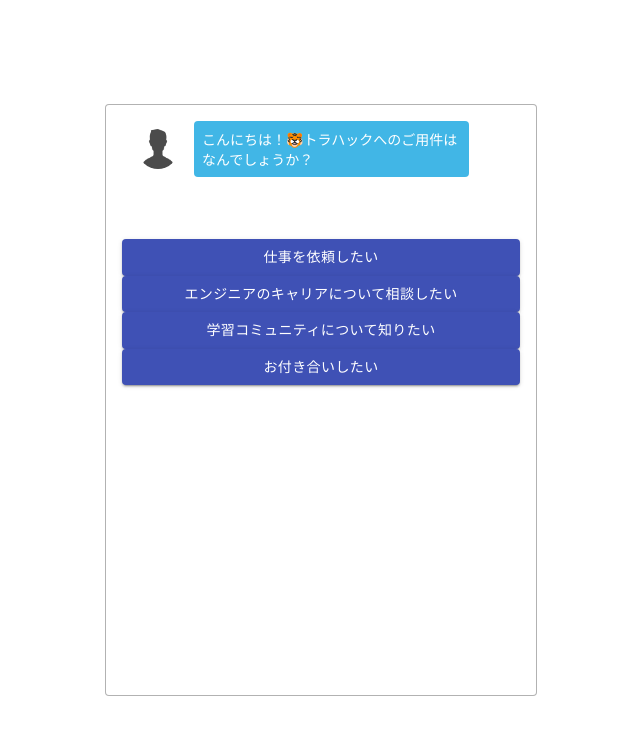
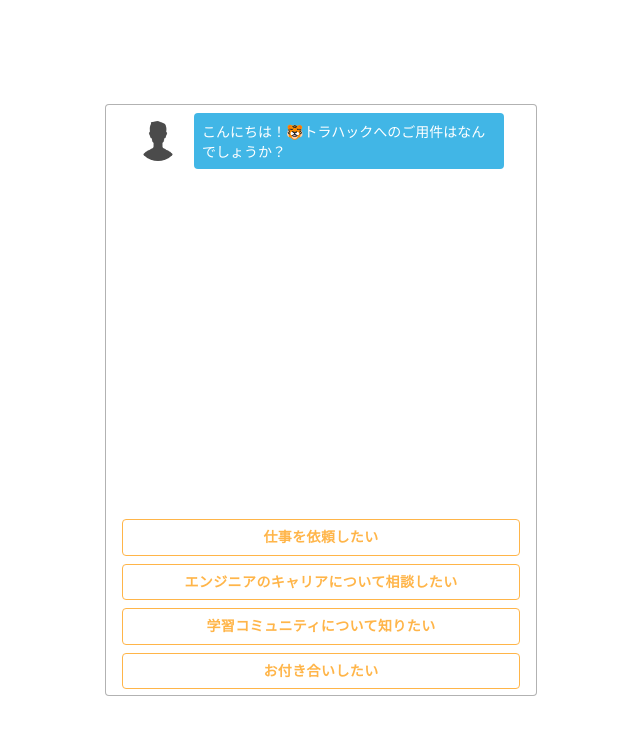
Before and after one commit to kojiokajima/react-chatbot01, a React (Create React App) app: page / in a window 1280 px wide. Shown: the top 734 px of the page, without its empty margins (319-959 px from the left). Built offline with nearby package versions, Linux system fonts and the light colour scheme.

Commit message:
modified styles by material ui

```diff
--- a/src/components/Answer.jsx
+++ b/src/components/Answer.jsx
@@ -1,18 +1,27 @@
 import React from 'react';
-import { makeStyles } from '@material-ui/core/styles';
+import {createStyles, makeStyles } from '@material-ui/core/styles';
 import Button from '@material-ui/core/Button';
 
-const useStyles = makeStyles((theme) => ({
-    root: {
-
-    },
-  }));
+const useStyles = makeStyles(() => (
+    createStyles({
+        "button": {
+            borderColor: "#ffb549",
+            color: "#ffb549",
+            fontWeight: 600,
+            marginBottom: "8px",
+            "&:hover": {
+                backgroundColor: "#ffb549",
+                color: "#fff"
+            }
+        }
+    })
+));
 
 const Answer = (props) => {
-    // const classes = useStyles();
+    const classes = useStyles();
 
     return(
-        <Button variant="contained" color="primary" onClick={() => props.select(props.content, props.nextId)}>
+        <Button className={classes.button} variant="outlined" onClick={() => props.select(props.content, props.nextId)}>
             {props.content}
         </Button>
     )
--- a/src/components/Chats.jsx
+++ b/src/components/Chats.jsx
@@ -1,21 +1,23 @@
 import React from "react";
-import { makeStyles } from "@material-ui/core/styles";
+import {createStyles, makeStyles } from "@material-ui/core/styles";
 import List from "@material-ui/core/List";
 import { Chat } from "./index";
 
-const useStyles = makeStyles((theme) => ({
-  root: {
-    width: "100%",
-    maxWidth: "36ch",
-    backgroundColor: theme.palette.background.paper,
-  },
-}));
+const useStyles = makeStyles(() => (
+  createStyles({
+    "chats": {
+      height: 400,
+      padding: "0",
+      overflow: "auto"
+    }
+  })
+));
 
 const Chats = (props) => {
   const classes = useStyles();
 
   return (
-    <List className={classes.root}>
+    <List className={classes.chats}>
       {props.chats.map((chat, index) => {
         return (
           <Chat text={chat.text} type={chat.type} key={index.toString()} />
```
Also changed, not shown: 1 other file (tests, documents, lock files or other folders).
